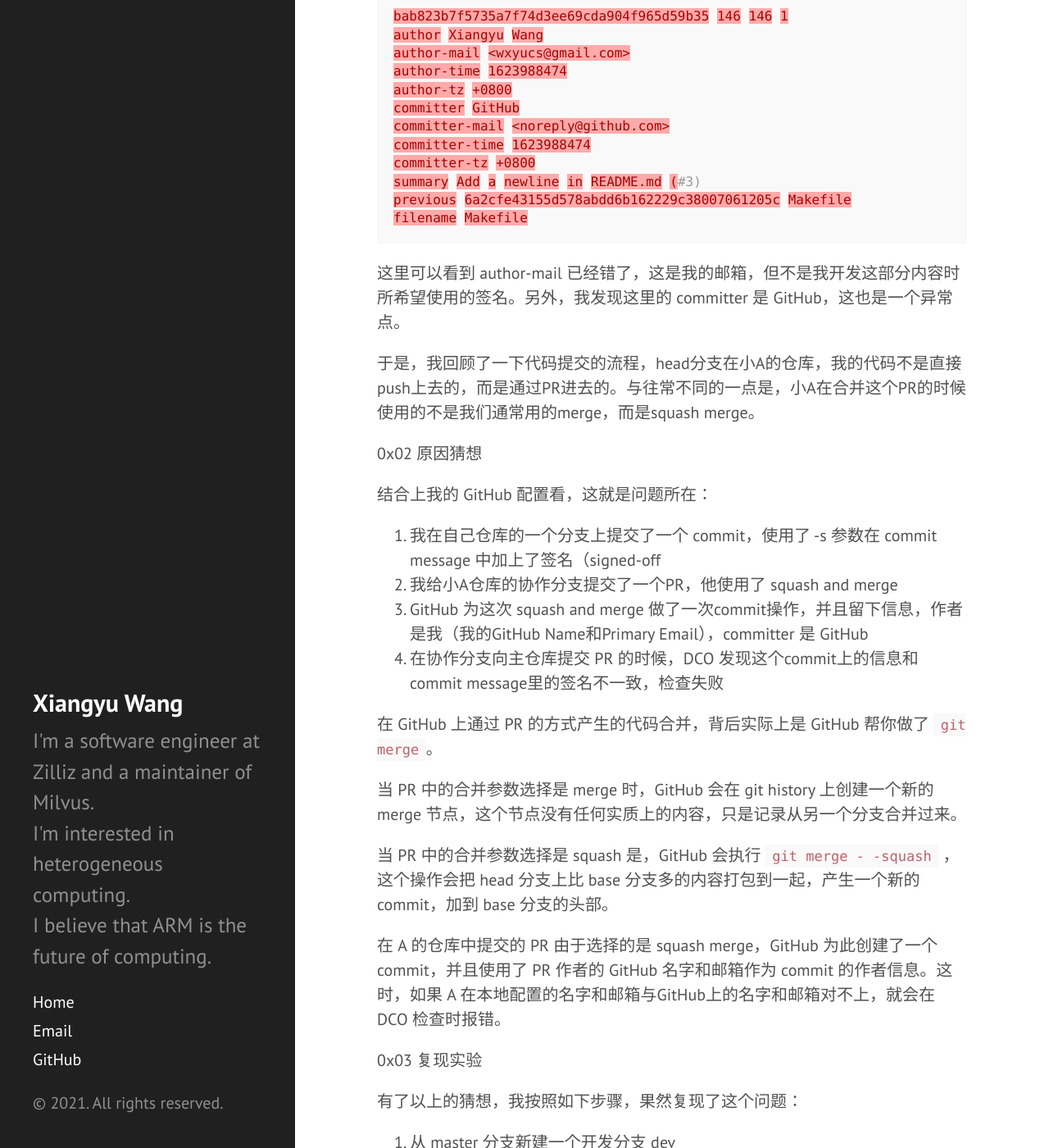
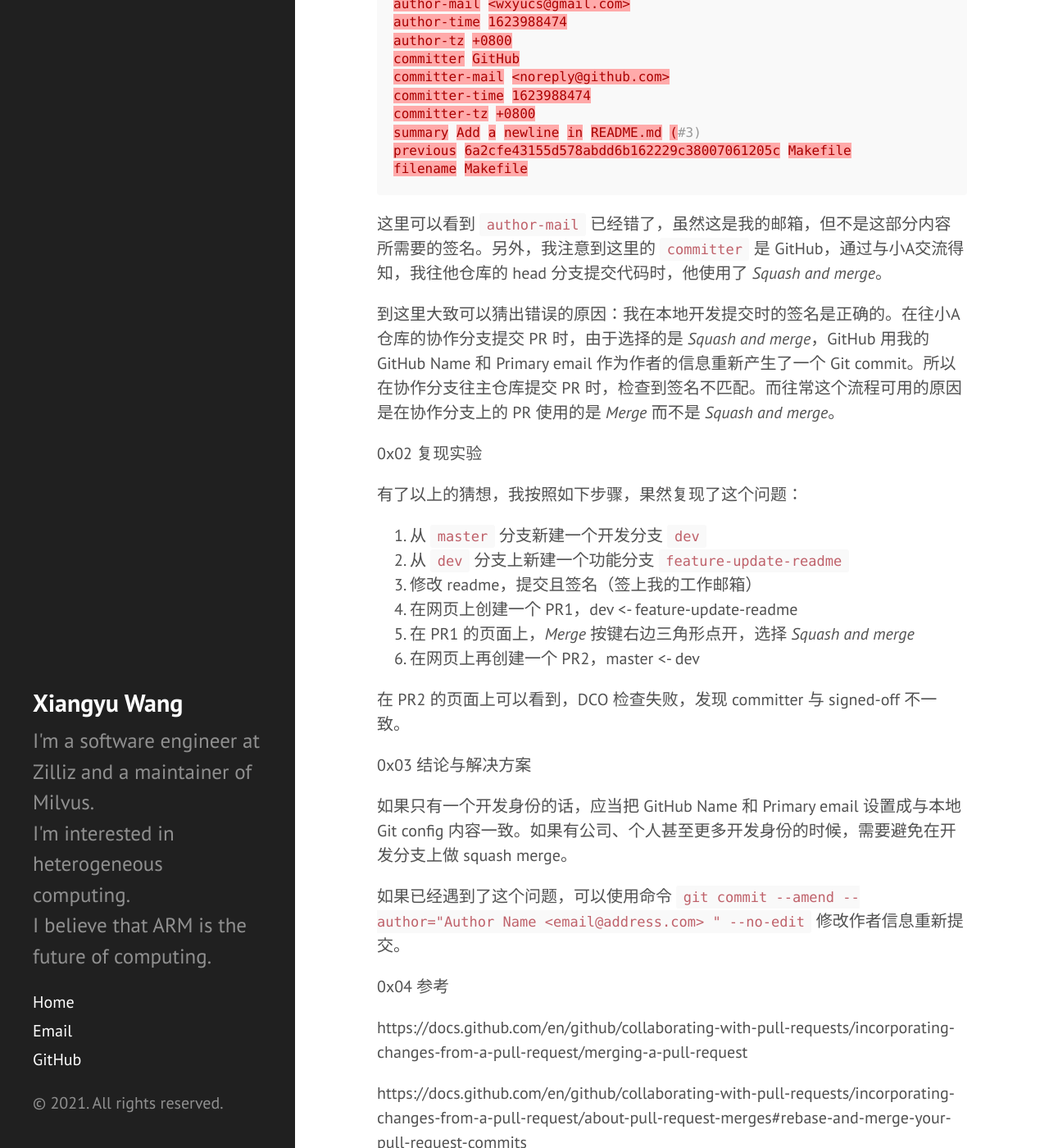
Before and after one commit to wxyucs/wxyucs.github.io, a Jekyll site: the page built from _posts/2021-06-18-dco-check-failed.markdown, in a window 1280 px wide and 1400 px high, scrolled down 1606 px. Shown: the whole window at 82% size. Built offline with Jekyll 4.4.1, drawn with Linux system fonts in a browser that asks for light colours; some of the changed text lies outside the part shown.

Commit message:
dco check failed
Signed-off-by: Xiangyu Wang <wxyucs@gmail.com>

````diff
--- a/_posts/2021-06-18-dco-check-failed.markdown
+++ b/_posts/2021-06-18-dco-check-failed.markdown
@@ -28,17 +28,15 @@ categories: dco github
 
 0x01 分析
 
-由于之前在他人的 PR 上看到过这个内容，但是由于时间的原因也没有深究。这次遇到了正好解决一下。
+之前见过这个错误，当时想办法绕过去了，这次又遇到正好深究一下。
 
-目前能得到的信息是：
+目前的情况是：
 
--   我的 GitHub 上 primary email 是 `wxyucs@gmail.com`
--   这个 PR 的 head 分支是我和另一个人协作的
+-   我的 GitHub Primary email 是 `wxyucs@gmail.com`
+-   这个 PR 的 head 分支是小A仓库的，我与他在这个分支上协作开发
 -   DCO 检查这个 action 是开源的
 
-
-
-我先从这个 GitHub Action 的源代码查起，我在代码里找到了这段检查和报错代码：
+我先从这个 GitHub Action 的源代码查起，在代码里找到了这段检查和报错代码：
 
 ```js
       if (!(authors.includes(sig.name.toLowerCase())) || !(emails.includes(sig.email.toLowerCase()))) {
@@ -47,11 +45,9 @@ categories: dco github
       }
 ```
 
-通过阅读上下文得知，commit 对象来自于 git，sig 对象来自于 git commit message 中的提取。目前 git commit message 的内容是符合我的预期的，那么看来问题就出在 git commit 的信息上了。
+通过阅读上下文得知，`commit` 对象来自于 Git commit，`sig` 对象来自于 Git commit message 中的提取。目前 Git commit message 的内容是符合预期的，那么看来问题就出在 Git commit 上了。
 
-
-
-我在本地开发环境拉取了这个 head 分支，用 git blame 命令找到了那一行修改，看到的内容如下：
+我在本地拉取了这个 head 分支，用命令 `git blame --line-porcelain` 找到了那一行修改，看到的内容如下：
 
 ```makefile
 bab823b7f5735a7f74d3ee69cda904f965d59b35 146 146 1
@@ -68,61 +64,36 @@ previous 6a2cfe43155d578abdd6b162229c38007061205c Makefile
 filename Makefile
 ```
 
-这里可以看到 author-mail 已经错了，这是我的邮箱，但不是我开发这部分内容时所希望使用的签名。另外，我发现这里的 committer 是 GitHub，这也是一个异常点。
+这里可以看到 `author-mail` 已经错了，虽然这是我的邮箱，但不是这部分内容所需要的签名。另外，我注意到这里的 `committer` 是 GitHub，通过与小A交流得知，我往他仓库的 head 分支提交代码时，他使用了 *Squash and merge*。
+
+到这里大致可以猜出错误的原因：我在本地开发提交时的签名是正确的。在往小A仓库的协作分支提交 PR 时，由于选择的是 *Squash and merge*，GitHub 用我的 GitHub Name 和 Primary email 作为作者的信息重新产生了一个 Git commit。所以在协作分支往主仓库提交 PR 时，检查到签名不匹配。而往常这个流程可用的原因是在协作分支上的 PR 使用的是 *Merge* 而不是 *Squash and merge*。
 
 
 
-于是，我回顾了一下代码提交的流程，head分支在小A的仓库，我的代码不是直接push上去的，而是通过PR进去的。与往常不同的一点是，小A在合并这个PR的时候使用的不是我们通常用的merge，而是squash merge。
+0x02 复现实验
+
+有了以上的猜想，我按照如下步骤，果然复现了这个问题：
+
+1.  从 `master` 分支新建一个开发分支 `dev`
+2.  从 `dev` 分支上新建一个功能分支 `feature-update-readme`
+3.  修改 readme，提交且签名（签上我的工作邮箱）
+4.  在网页上创建一个 PR1，dev <- feature-update-readme
+5.  在 PR1 的页面上，*Merge* 按键右边三角形点开，选择 *Squash and merge*
+6.  在网页上再创建一个 PR2，master <- dev
+
+在 PR2 的页面上可以看到，DCO 检查失败，发现 committer 与 signed-off 不一致。
 
 
 
-0x02 原因猜想
+0x03 结论与解决方案
 
-结合上我的 GitHub 配置看，这就是问题所在：
+如果只有一个开发身份的话，应当把 GitHub Name 和 Primary email 设置成与本地 Git config 内容一致。如果有公司、个人甚至更多开发身份的时候，需要避免在开发分支上做 squash merge。
 
-1.  我在自己仓库的一个分支上提交了一个 commit，使用了 -s 参数在 commit message 中加上了签名（signed-off
-2.  我给小A仓库的协作分支提交了一个PR，他使用了 squash and merge
-3.  GitHub 为这次 squash and merge 做了一次commit操作，并且留下信息，作者是我（我的GitHub Name和Primary Email），committer 是 GitHub
-4.  在协作分支向主仓库提交 PR 的时候，DCO 发现这个commit上的信息和commit message里的签名不一致，检查失败
+如果已经遇到了这个问题，可以使用命令 `git commit --amend --author="Author Name <email@address.com> " --no-edit` 修改作者信息重新提交。
 
 
 
-在 GitHub 上通过 PR 的方式产生的代码合并，背后实际上是 GitHub 帮你做了 `git merge`。
-
-当 PR 中的合并参数选择是 merge 时，GitHub 会在 git history 上创建一个新的 merge 节点，这个节点没有任何实质上的内容，只是记录从另一个分支合并过来。
-
-当 PR 中的合并参数选择是 squash 是，GitHub 会执行 `git merge - -squash` ，这个操作会把 head 分支上比 base 分支多的内容打包到一起，产生一个新的 commit，加到 base 分支的头部。
-
-在 A 的仓库中提交的 PR 由于选择的是 squash merge，GitHub 为此创建了一个 commit，并且使用了 PR 作者的 GitHub 名字和邮箱作为 commit 的作者信息。这时，如果 A 在本地配置的名字和邮箱与GitHub上的名字和邮箱对不上，就会在 DCO 检查时报错。
-
-
-
-0x03 复现实验
-
-有了以上的猜想，我按照如下步骤，果然复现了这个问题：
-
-1.  从 master 分支新建一个开发分支 dev
-2.  从 dev 分支上新建一个功能分支 feature-update-readme
-3.  修改 readme，提交且签名（签上我的工作邮箱）
-4.  在网页上创建一个 Pull Request，dev <- feature-update-readme
-5.  在Merge按键右边三角形点开，选择 squash and merge
-6.  在网页上再创建一个 Pull Request，master <- dev
-
-此时可以看到，DCO 检查失败，发现commuter与signed-off不一致。
-
-
-
-0x04 结论与解决方案
-
-如果只有一个开发身份的话，应当把 GitHub 上的名字和 Primary Email 设置成与本地 git config 内容一致。如果有公司、个人甚至更多开发身份的时候，需要避免在开发分支上做 squash merge，可以取而代之使用 merge 或者 rebase merge。
-
-如果已经遇到了这个问题，可以使用命令 `git commit --amend --author="Author Name <email@address.com> " --no-edit` 来进行修改。
-
-
-
-
-
-0x05 参考
+0x04 参考
 
 https://docs.github.com/en/github/collaborating-with-pull-requests/incorporating-changes-from-a-pull-request/merging-a-pull-request
 
````
